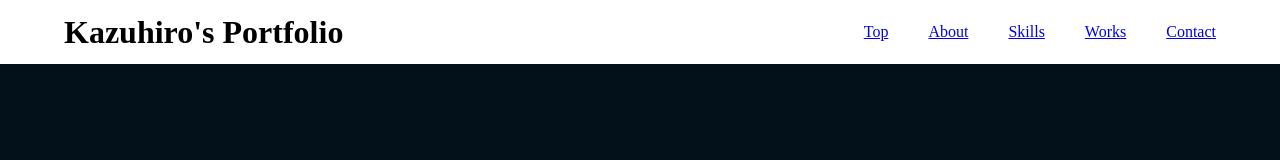
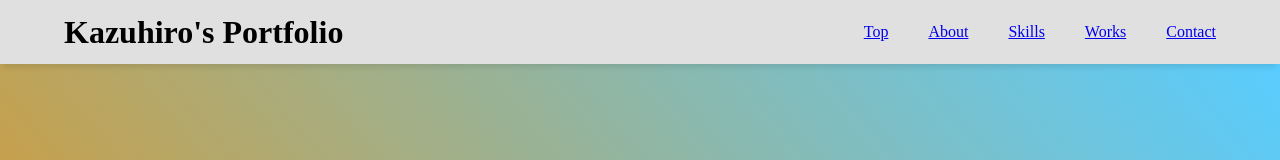
Before and after one commit to Kazuhiro-Mimaki/My-Portfolio, a Vue app: page / in a window 1280 px wide. Shown: the top 160 px of the page. Built offline with nearby package versions, Linux system fonts and the light colour scheme; what vue-smoothscroll, vue-typer would draw is missing.

Commit message:
implement top color

```diff
--- a/src/components/pages/Header.vue
+++ b/src/components/pages/Header.vue
@@ -37,7 +37,7 @@ header {
   box-shadow: 0px 6px 6px -3px rgba(0,0,0,0.1);
   top: 0;
   position: sticky;
-  background-color: #fff;
+  background-color: #e0e0e0;
   z-index: 1;
   /* position: fixed; */
 }
--- a/src/components/pages/Top.vue
+++ b/src/components/pages/Top.vue
@@ -8,7 +8,7 @@
 <style scoped>
 
 #top {
-  background-color:#03111a;
+  background: linear-gradient(-130deg, #59CDFF, #F58D00);
   background-size: cover;
   height: 100vh;
   display: flex;
```
